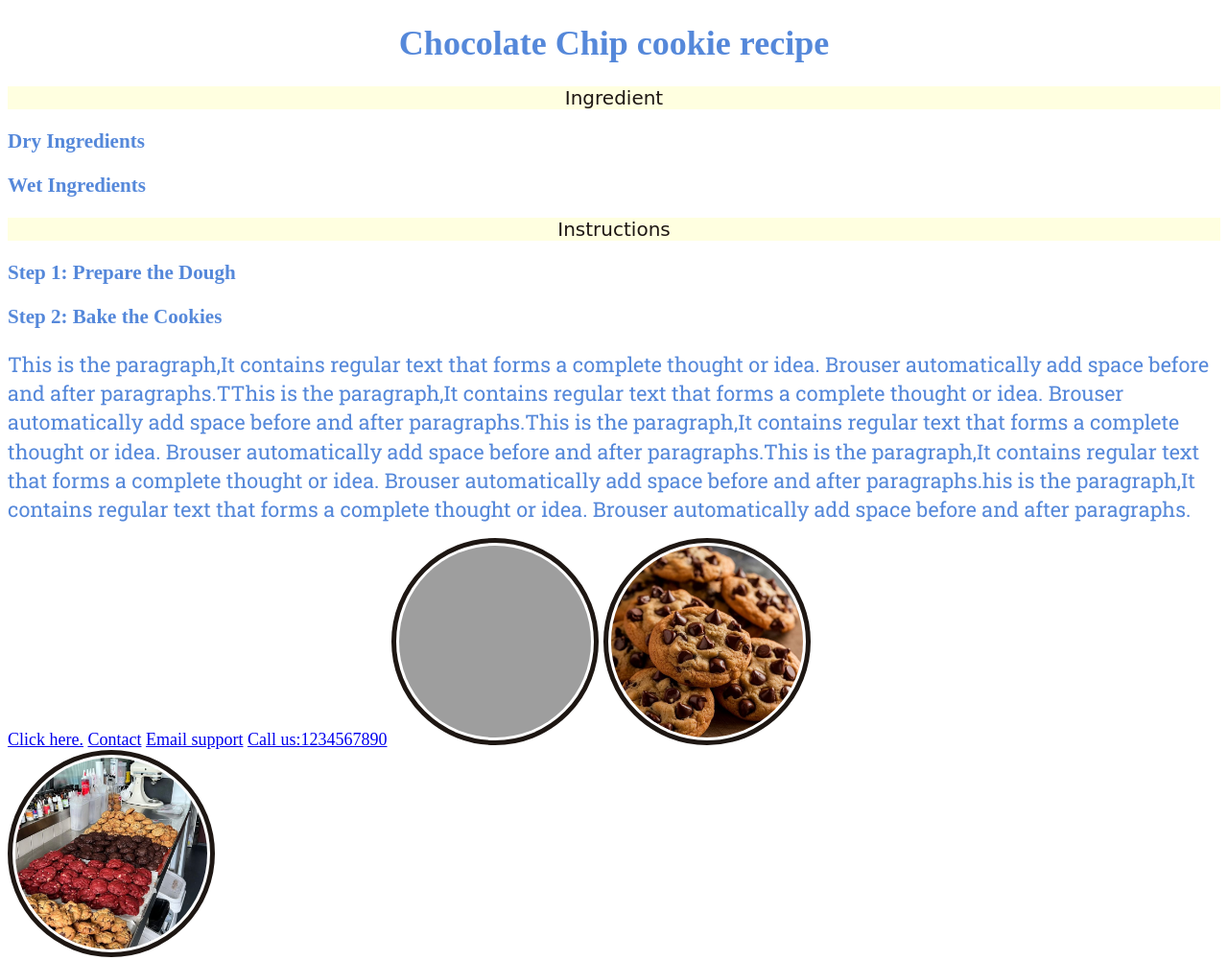
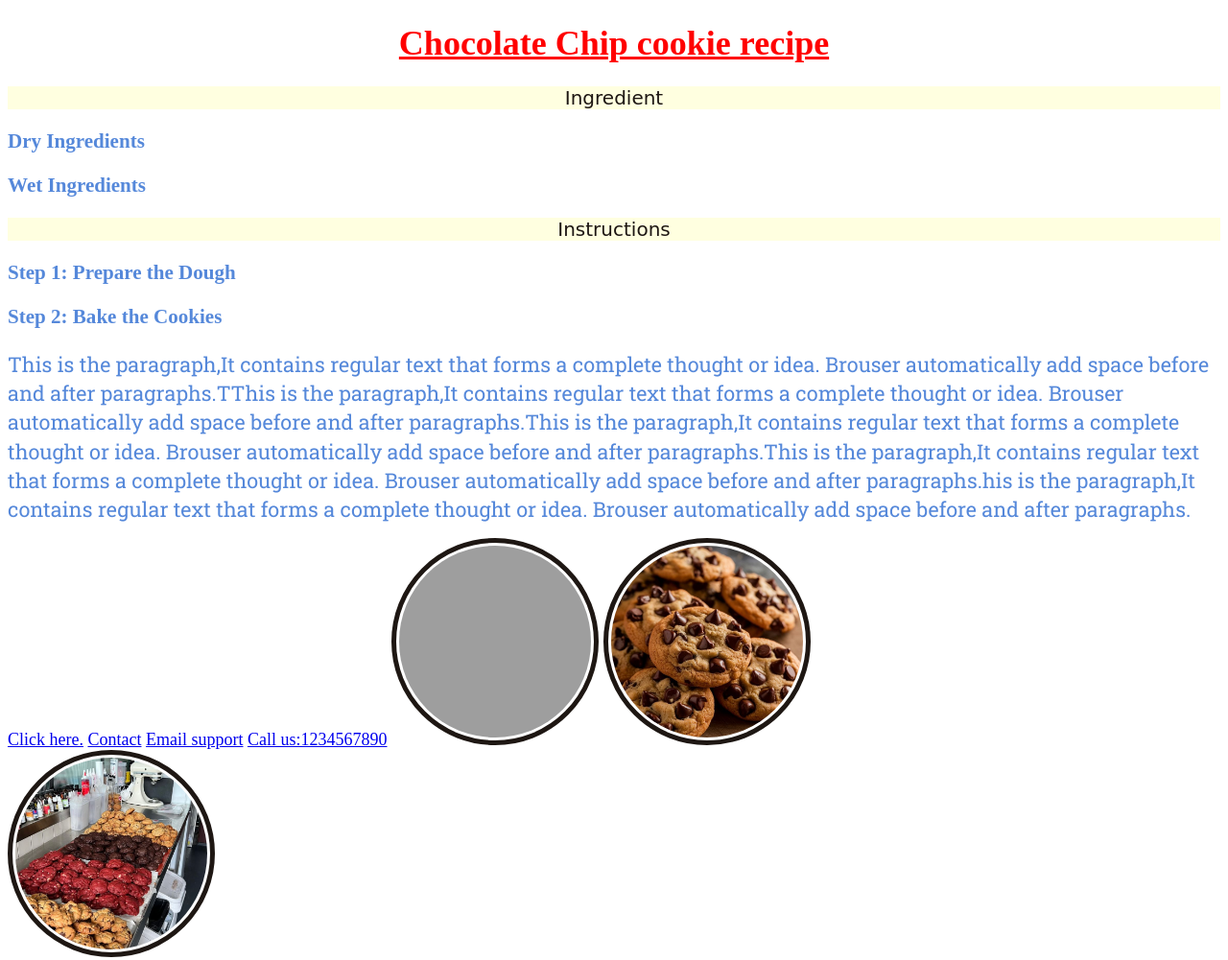
Before and after one commit to ujiinm/yuuu.mern, a plain HTML site: page index.html in a window 1280 px wide. Shown: the top 1001 px of the page at 96% size. Drawn offline with Linux system fonts and the light colour scheme; grey boxes are pictures that could not be loaded; a web font is replaced by a local one.

Commit message:
message here

```diff
--- a/index.html
+++ b/index.html
@@ -39,10 +39,15 @@
             border:rgb(30, 23, 19) 5px solid;
             padding:3px;
         }
+            .Instruction-heading
+            {
+                color:red;
+                text-decoration: underline;
+            }
     </style>
 </head>
 <body>
-    <h1>Chocolate Chip cookie recipe</h1>
+    <h1 class="Instruction-heading">Chocolate Chip cookie recipe</h1>
     <h2>Ingredient</h2>
     <h3>Dry Ingredients</h3>
     <h3>Wet Ingredients</h3>
```
Also changed, not shown: box-modling.css (added), box-modling.html (added), completesite.html (deleted).
